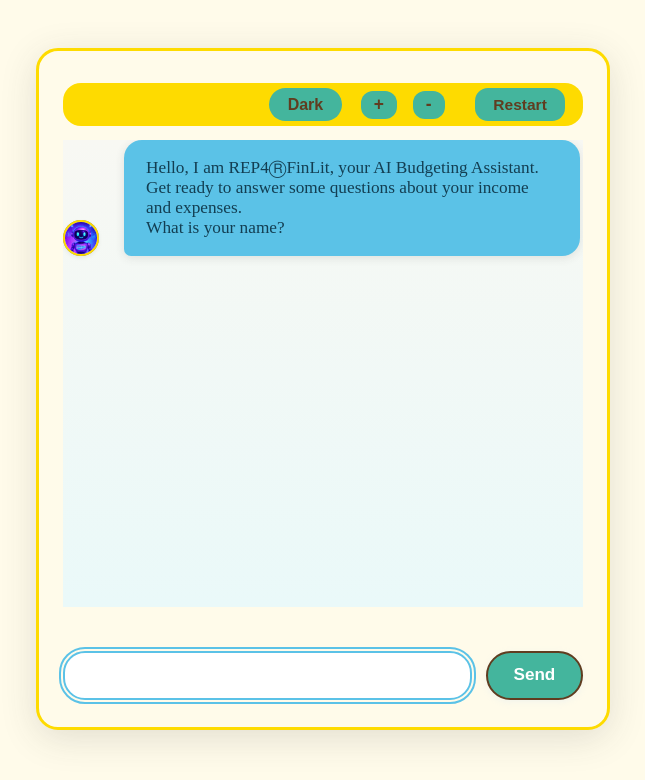
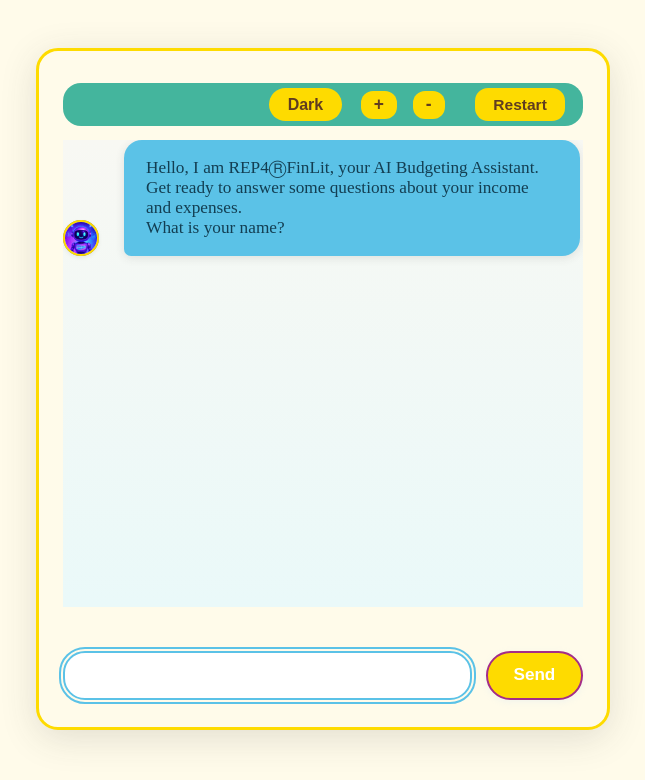
Before and after one commit to GVSUProjectGrandPath/Budgeting-Bot, a React (Create React App) app in the folder frontend/: page / in a window 1280 px wide. Shown: the top 780 px of the page, without its empty margins (317-962 px from the left). Built offline with nearby package versions, Linux system fonts and the light colour scheme.

Commit message:
changed colors in the user interface

```diff
--- a/frontend/public/index.html
+++ b/frontend/public/index.html
@@ -4,7 +4,7 @@
 <head>
   <meta charset="UTF-8" />
   <meta name="viewport" content="width=device-width, initial-scale=1.0"/>
-  <title>REP4ⓇFinLit.AI</title>
+  <title>REP4ⓇFinLit.ai</title>
 </head>
 <body>
   <div id="root"></div>
--- a/frontend/src/styles.css
+++ b/frontend/src/styles.css
@@ -12,12 +12,12 @@
   --bubble-text-user: #fff;
   --window-bg: #fffbea;
   --window-dark-bg: #221835;
-  --toolbar-bg: var(--finbot-yellow);
+  --toolbar-bg: var(--finbot-teal);
   --toolbar-fg: var(--finbot-brown);
-  --btn-bg: var(--finbot-teal);
-  --btn-bg-hover: var(--finbot-purple);
+  --btn-bg: var(--finbot-yellow);
+  --btn-bg-hover: var(--finbot-peach);
   --btn-text: #fff;
-  --btn-border: var(--finbot-brown);
+  --btn-border: var(--finbot-purple);
   --input-bg: #fdf4ee;
   --input-border: var(--finbot-purple);
 }
@@ -70,7 +70,7 @@ body {
 }
 
 .theme-toggle-btn {
-  background: var(--finbot-teal);
+  background: var(--finbot-yellow);
   color: var(--finbot-brown);
   border-radius: 18px;
   font-size: 1rem;
@@ -78,12 +78,12 @@ body {
   transition: background 0.18s, color 0.19s;
 }
 .theme-toggle-btn:focus, .theme-toggle-btn:hover {
-  background: var(--finbot-purple);
+  background: var(--finbot-peach);
   color: #fff;
 }
 
 .font-size-btn {
-  background: var(--finbot-teal);
+  background: var(--finbot-yellow);
   color: var(--finbot-brown);
   border-radius: 12px;
   font-size: 1.09em;
@@ -92,12 +92,12 @@ body {
   transition: background 0.13s, color 0.13s;
 }
 .font-size-btn:focus, .font-size-btn:hover {
-  background: var(--finbot-purple);
+  background: var(--finbot-peach);
   color: #fff;
 }
 
 .restart-btn {
-  background: var(--finbot-teal);
+  background: var(--finbot-yellow);
   color: var(--finbot-brown);
   border-radius: 13px;
   font-size: 0.97em;
@@ -107,7 +107,7 @@ body {
   transition: background 0.13s, color 0.13s;
 }
 .restart-btn:focus, .restart-btn:hover {
-  background: var(--finbot-purple);
+  background: var(--finbot-peach);
   color: var(--finbot-brown);
 }
 
@@ -256,7 +256,7 @@ input[type="text"]:focus, input[type="number"]:focus {
 }
 .chat-window-modern.dark .bubble-action-btn:hover,
 .chat-window-modern.dark .bubble-action-btn:focus {
-  background: var(--finbot-blue);
+  background: var(--finbot-peach);
   color: #fff;
   border-color: var(--finbot-yellow);
 }
```
